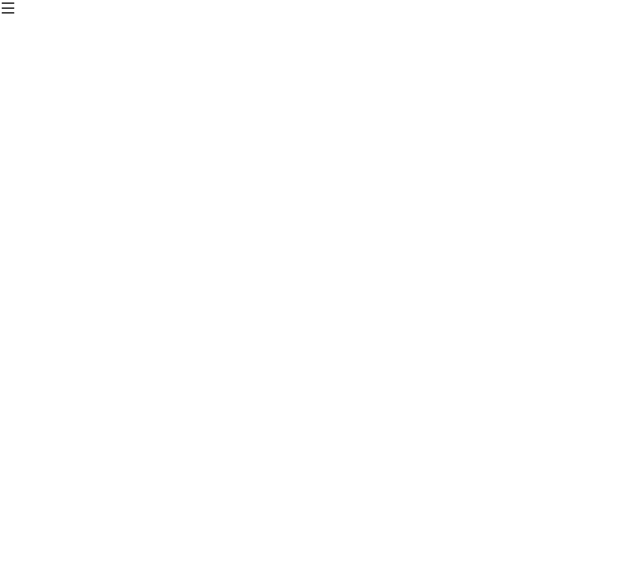
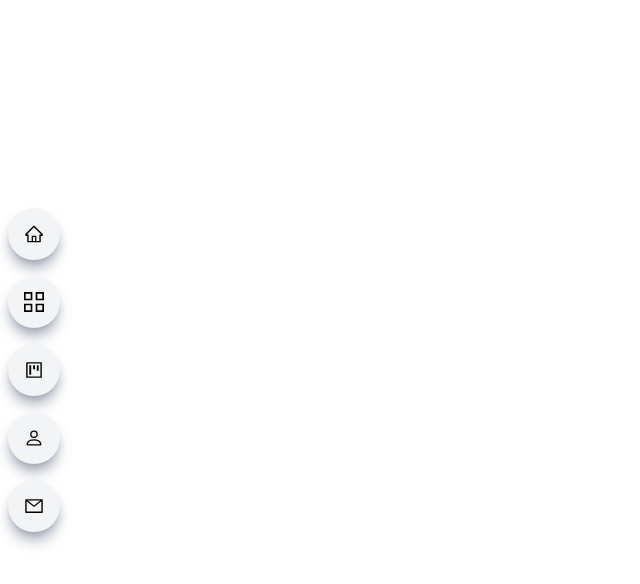
Before and after one commit to DouglasVDM/portfolio, a React (Vite) app: page / in a window 1280 px wide. Shown: the top 584 px of the page, without its empty margins (0-640 px from the left). Built offline with nearby package versions, Linux system fonts and the light colour scheme.

Commit message:
Add icons

```diff
--- a/src/components/SideNavbar.jsx
+++ b/src/components/SideNavbar.jsx
@@ -1,9 +1,102 @@
-import {AiOutlineMenu} from 'react-icons/ai'
+import { useState } from "react";
+import {
+  AiOutlineHome,
+  AiOutlineMail,
+  AiOutlineMenu,
+  AiOutlineProject,
+} from "react-icons/ai";
+import { BsPerson } from "react-icons/bs";
+import { GrProjects } from "react-icons/gr";
 
 const SideNavbar = () => {
+  const [navbar, setNavbar] = useState(false);
+  const hadleNavbar = () => {
+    setNavbar(!navbar);
+  };
+
   return (
-    <div><AiOutlineMenu /></div>
-  )
-}
+    <div>
+      <AiOutlineMenu
+        onClick={hadleNavbar}
+        className="absolute top-4 right-4 z-[99] md:hidden"
+      />
+      {navbar ? (
+        <div className="fixed w-full h-screen bg-white/90 flex flex-col justify-center items-center z-20">
+          <a
+            href="#main"
+            className="w-[75%] flex justify-center items-center rounded-full shadow-lg bg-gray-100 shadow-gray-400 m-2 p-4 cursor-pointer hover:scale-110 ease-in duration-200"
+          >
+            <AiOutlineHome size={20} />
+            <span className="pl-4 ">Home</span>
+          </a>
+          <a
+            href="#work"
+            className="w-[75%] flex justify-center items-center rounded-full shadow-lg bg-gray-100 shadow-gray-400 m-2 p-4 cursor-pointer hover:scale-110 ease-in duration-200"
+          >
+            <GrProjects size={20} />
+            <span className="pl-4 ">Work</span>
+          </a>
+          <a
+            href="#projects"
+            className="w-[75%] flex justify-center items-center rounded-full shadow-lg bg-gray-100 shadow-gray-400 m-2 p-4 cursor-pointer hover:scale-110 ease-in duration-200"
+          >
+            <AiOutlineProject size={20} />
+            <span className="pl-4 ">Projects</span>
+          </a>
+          <a
+            href="#main"
+            className="w-[75%] flex justify-center items-center rounded-full shadow-lg bg-gray-100 shadow-gray-400 m-2 p-4 cursor-pointer hover:scale-110 ease-in duration-200"
+          >
+            <BsPerson size={20} />
+            <span className="pl-4 ">Resume</span>
+          </a>
+          <a
+            href="#contact"
+            className="w-[75%] flex justify-center items-center rounded-full shadow-lg bg-gray-100 shadow-gray-400 m-2 p-4 cursor-pointer hover:scale-110 ease-in duration-200"
+          >
+            <AiOutlineMail size={20} />
+            <span className="pl-4 ">Contact</span>
+          </a>
+        </div>
+      ) : (
+        ""
+      )}
+      <div className="md:block hidden fixed top-[25%] z-10">
+        <div className="flex flex-col">
+          <a
+            href="#main"
+            className="rounded-full shadow-lg bg-gray-100 shadow-gray-400 m-2 p-4 cursor-pointer hover:scale-110 ease-in duration-300"
+          >
+            <AiOutlineHome size={20} />
+          </a>{" "}
+          <a
+            href="#work"
+            className="rounded-full shadow-lg bg-gray-100 shadow-gray-400 m-2 p-4 cursor-pointer hover:scale-110 ease-in duration-300"
+          >
+            <GrProjects size={20} />
+          </a>{" "}
+          <a
+            href="#projects"
+            className="rounded-full shadow-lg bg-gray-100 shadow-gray-400 m-2 p-4 cursor-pointer hover:scale-110 ease-in duration-300"
+          >
+            <AiOutlineProject size={20} />
+          </a>{" "}
+          <a
+            href="#main"
+            className="rounded-full shadow-lg bg-gray-100 shadow-gray-400 m-2 p-4 cursor-pointer hover:scale-110 ease-in duration-300"
+          >
+            <BsPerson size={20} />
+          </a>
+          <a
+            href="#contact"
+            className="rounded-full shadow-lg bg-gray-100 shadow-gray-400 m-2 p-4 cursor-pointer hover:scale-110 ease-in duration-300"
+          >
+            <AiOutlineMail size={20} />
+          </a>
+        </div>
+      </div>
+    </div>
+  );
+};
 
-export default SideNavbar
+export default SideNavbar;
```
